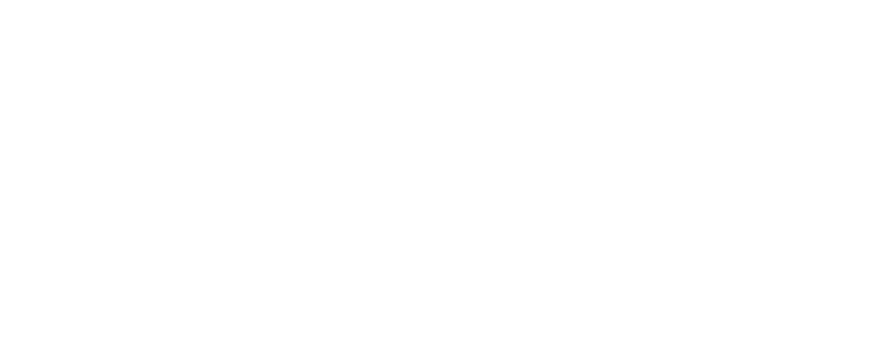
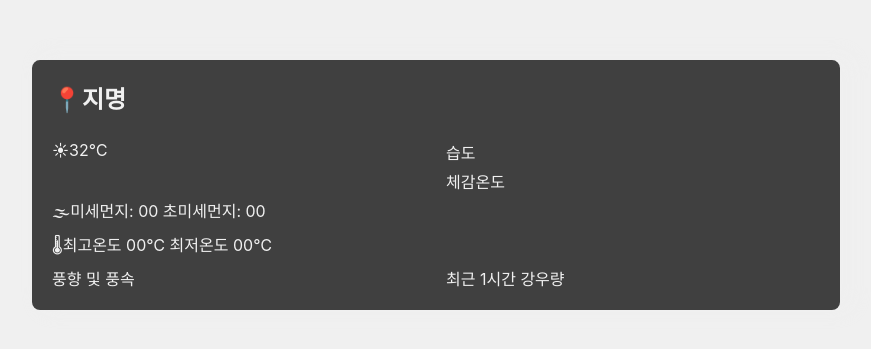
Before and after one commit to hj9118/jigeum-weather, a React (Create React App) app: page / in a window 1280 px wide. Shown: the part 235-584 px from the top of the page, without its empty margins (204-1075 px from the left). Built offline with nearby package versions, Linux system fonts and the light colour scheme; the HTML template or start-up script is replaced by a standard one.

Commit message:
🎨 구조 및 기본 스타일링

```diff
--- a/package.json
+++ b/package.json
@@ -11,6 +11,7 @@
     "react": "^18.2.0",
     "react-dom": "^18.2.0",
     "react-scripts": "5.0.1",
+    "sass": "^1.66.0",
     "web-vitals": "^2.1.4"
   },
   "scripts": {
--- a/src/App.js
+++ b/src/App.js
@@ -1,11 +1,12 @@
-import './App.css';
+import './App.scss';
+import WeatherCard from './component/WeatherCard';
 
-function App() {
+const App = () => {
   return (
-    <div className="App">
-
+    <div>
+      <WeatherCard />
     </div>
   );
-}
+};
 
 export default App;
--- /dev/null
+++ b/src/App.scss
@@ -0,0 +1,75 @@
+$light: #F0F0F0;
+$dark: #404040;
+
+html{
+  background: $light;
+}
+
+.weather-card {
+  position: absolute;
+  top: 50%;
+  left: 50%;
+  transform: translate(-50%,-50%);
+  width: 60vw;
+  border-radius: 8px;
+  box-shadow: 10px -2px 20px 2px rgb(240 240 240 / 30%);
+  color: $light;
+  background-color: $dark;
+  margin: 20px auto 0 auto;
+  padding: 0 20px 20px 20px;
+}
+
+@media (prefers-color-scheme: dark){
+  html{
+    background-color: $dark;
+  }
+
+  .weather-card{
+    box-shadow: 10px -2px 20px 2px rgb(255 255 255 / 30%);
+    color: $dark;
+    background-color: $light;
+  }
+}
+
+.container {
+  display: grid;
+  grid-template-columns: repeat(4, minmax(25%, 1fr));
+  gap: 5px;
+  width: 100%;
+}
+
+.oneline {
+  /*box1: 열1 ~ 열4까지 차지하도록 설정*/
+  grid-column: 1 / 5;
+}
+
+.half-one{
+  /*box5: 열2 ~ 열4까지 차지하도록 설정*/
+  grid-column: 3 / 5;
+}
+
+.half-two {
+  /*box2: 행2 ~ 행4까지 차지하도록 설정*/
+  grid-row: 2 / 4;
+  grid-column: 1 / 3;
+}
+
+.box4 {
+  /*box6: 열1 ~ 열3까지 차지하도록 설정*/
+  grid-column: 1 / 3;
+}
+
+.card1 {
+  /*box7: 열1 ~ 열4까지 차지하도록 설정*/
+  grid-column: 1 / 3;
+}
+.card2 {
+  /*box7: 열1 ~ 열4까지 차지하도록 설정*/
+  grid-column: 3 / 5;
+  }
+
+@media (max-width: 600px){
+  .container{
+    display: block;
+  }
+}
--- /dev/null
+++ b/src/component/WeatherCard.js
@@ -0,0 +1,24 @@
+import React from 'react';
+
+const WeatherCard = () => {
+  return (
+    <div className='weather-card'>
+      <div class='container'>
+        <div class='oneline'>
+          <h2>📍지명</h2>
+        </div>
+        <div class='half-two'>
+          <span>☀</span>32℃
+        </div>
+        <div class='half-one'>습도</div>
+        <div class='half-one'>체감온도</div>
+        <div class='oneline'>🌫미세먼지: 00 초미세먼지: 00</div>
+        <div class='oneline'>🌡최고온도 00℃ 최저온도 00℃</div>
+        <div class='card1'>풍향 및 풍속</div>
+        <div class='card2'>최근 1시간 강우량</div>
+      </div>
+    </div>
+  );
+};
+
+export default WeatherCard;
```
Also changed, not shown: 2 other files (tests, documents, lock files or other folders).
